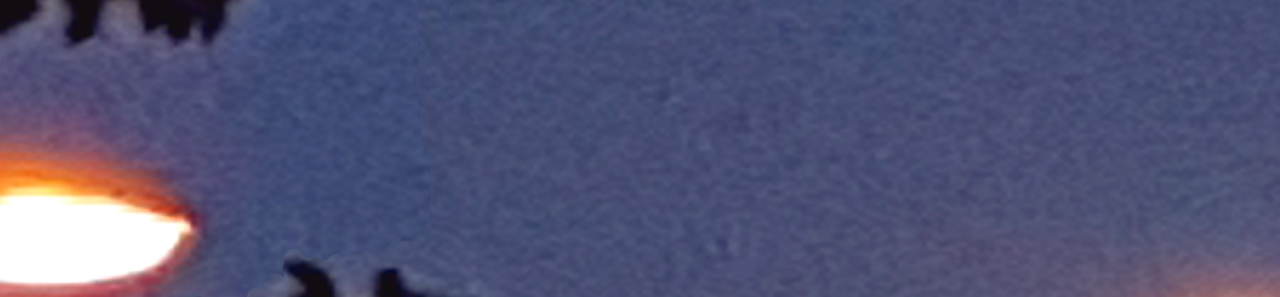
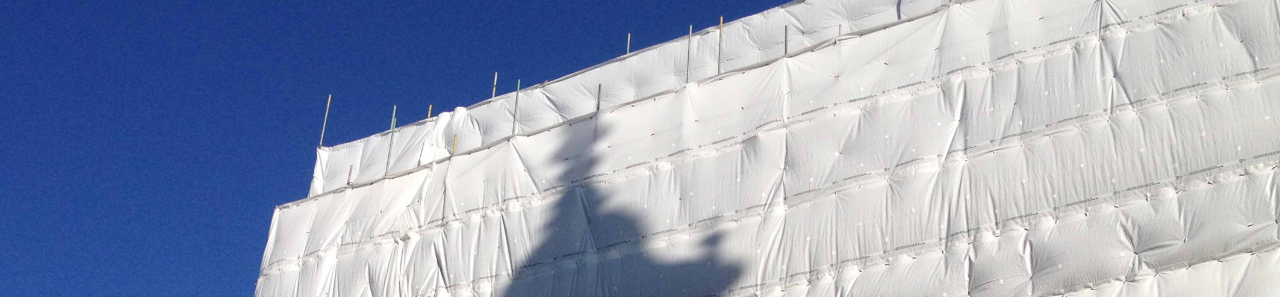
Before and after one commit to nattkins/metaphorista, a plain HTML site: page index.html in a window 1280 px wide. Shown: the top 297 px of the page. Drawn offline with nearby package versions, Linux system fonts and the light colour scheme; some packages are replaced by stand-ins of ours; a web font is replaced by a local one.

Commit message:
Site updated: 2016-12-14 23:49:57

```diff
--- a/index.html
+++ b/index.html
@@ -92,7 +92,7 @@
 
 
 
-    <div id="intrologo" class="intro-logo" style="background-position:center; background-repeat:no-repeat; background-image: url(/css/images/moonlamp.jpg); background-size: auto 100%;">
+    <div id="intrologo" class="intro-logo" style="background-position:center; background-repeat:no-repeat; background-image: url(/css/images/frontimage.jpg); background-size: auto 100%;">
 
 
     <canvas width="100%" height="100%"></canvas>
```
